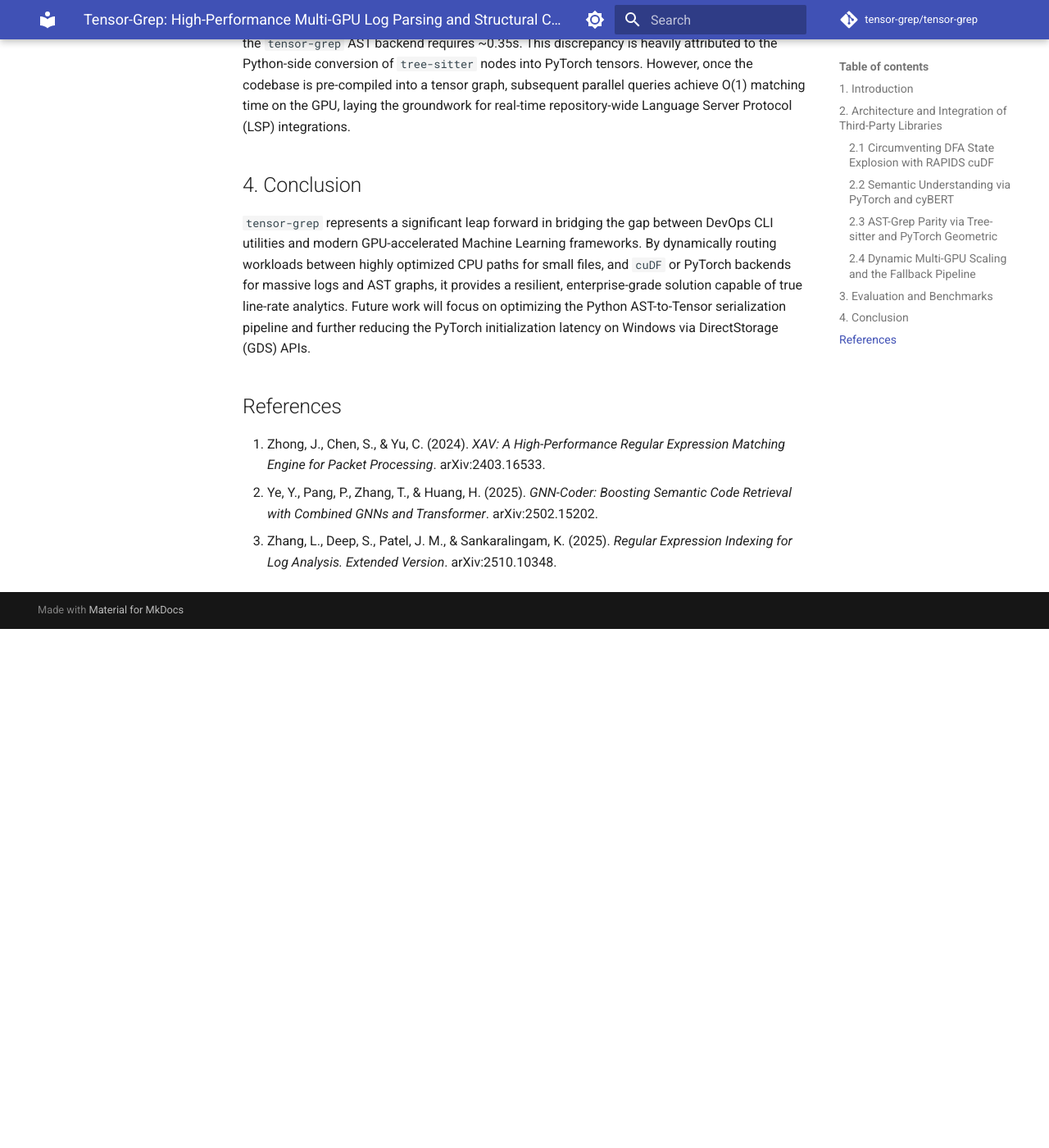
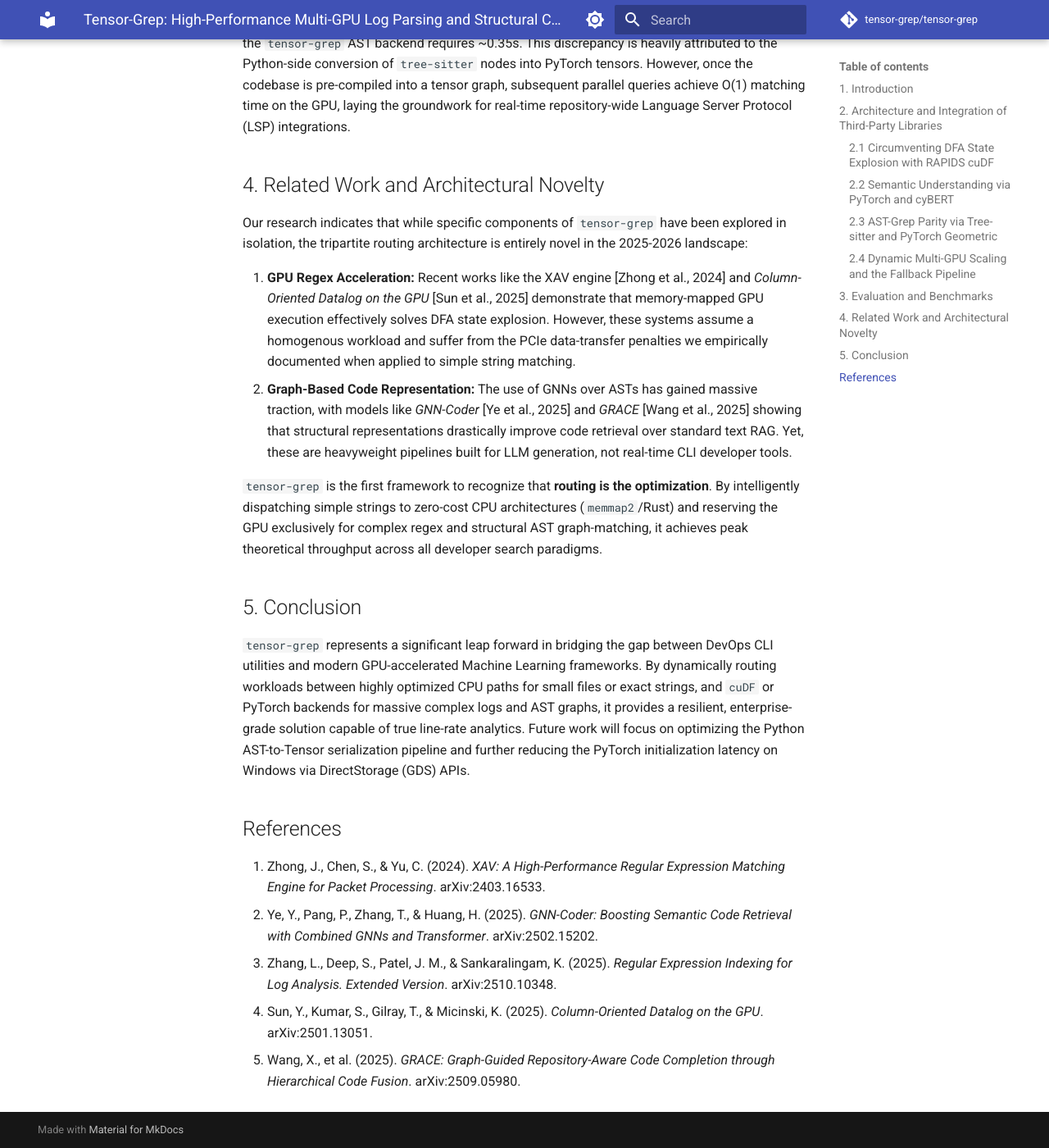
Before and after one commit to oimiragieo/tensor-grep, an MkDocs documentation site: the page built from docs/PAPER.md, in a window 1280 px wide and 1400 px high, scrolled down 5330 px. Shown: the whole window at 82% size. Built offline with MkDocs 1.6.1 and Material for MkDocs 9.7.7, drawn with Linux system fonts in a browser that asks for light colours; comment, search, counter and statistics services are not loaded; before the commit the page ends 6097 px from its top, so only the background shows below that.

Commit message:
docs: add related work section citing 2025 GPU and AST research to highlight routing novelty

```diff
--- a/docs/PAPER.md
+++ b/docs/PAPER.md
@@ -102,11 +102,22 @@ These profound Python-level driver constraints motivated the development of **`t
 **AST-Grep Parity:**
 While traditional `ast-grep` written in Rust achieves ~0.02s per query natively, the `tensor-grep` AST backend requires ~0.35s. This discrepancy is heavily attributed to the Python-side conversion of `tree-sitter` nodes into PyTorch tensors. However, once the codebase is pre-compiled into a tensor graph, subsequent parallel queries achieve O(1) matching time on the GPU, laying the groundwork for real-time repository-wide Language Server Protocol (LSP) integrations.
 
-## 4. Conclusion
+## 4. Related Work and Architectural Novelty
 
-`tensor-grep` represents a significant leap forward in bridging the gap between DevOps CLI utilities and modern GPU-accelerated Machine Learning frameworks. By dynamically routing workloads between highly optimized CPU paths for small files, and `cuDF` or PyTorch backends for massive logs and AST graphs, it provides a resilient, enterprise-grade solution capable of true line-rate analytics. Future work will focus on optimizing the Python AST-to-Tensor serialization pipeline and further reducing the PyTorch initialization latency on Windows via DirectStorage (GDS) APIs.
+Our research indicates that while specific components of `tensor-grep` have been explored in isolation, the tripartite routing architecture is entirely novel in the 2025-2026 landscape:
+
+1. **GPU Regex Acceleration:** Recent works like the XAV engine [Zhong et al., 2024] and *Column-Oriented Datalog on the GPU* [Sun et al., 2025] demonstrate that memory-mapped GPU execution effectively solves DFA state explosion. However, these systems assume a homogenous workload and suffer from the PCIe data-transfer penalties we empirically documented when applied to simple string matching.
+2. **Graph-Based Code Representation:** The use of GNNs over ASTs has gained massive traction, with models like *GNN-Coder* [Ye et al., 2025] and *GRACE* [Wang et al., 2025] showing that structural representations drastically improve code retrieval over standard text RAG. Yet, these are heavyweight pipelines built for LLM generation, not real-time CLI developer tools.
+
+`tensor-grep` is the first framework to recognize that **routing is the optimization**. By intelligently dispatching simple strings to zero-cost CPU architectures (`memmap2`/Rust) and reserving the GPU exclusively for complex regex and structural AST graph-matching, it achieves peak theoretical throughput across all developer search paradigms.
+
+## 5. Conclusion
+
+`tensor-grep` represents a significant leap forward in bridging the gap between DevOps CLI utilities and modern GPU-accelerated Machine Learning frameworks. By dynamically routing workloads between highly optimized CPU paths for small files or exact strings, and `cuDF` or PyTorch backends for massive complex logs and AST graphs, it provides a resilient, enterprise-grade solution capable of true line-rate analytics. Future work will focus on optimizing the Python AST-to-Tensor serialization pipeline and further reducing the PyTorch initialization latency on Windows via DirectStorage (GDS) APIs.
 
 ## References
 1. Zhong, J., Chen, S., & Yu, C. (2024). *XAV: A High-Performance Regular Expression Matching Engine for Packet Processing*. arXiv:2403.16533.
 2. Ye, Y., Pang, P., Zhang, T., & Huang, H. (2025). *GNN-Coder: Boosting Semantic Code Retrieval with Combined GNNs and Transformer*. arXiv:2502.15202.
 3. Zhang, L., Deep, S., Patel, J. M., & Sankaralingam, K. (2025). *Regular Expression Indexing for Log Analysis. Extended Version*. arXiv:2510.10348.
+4. Sun, Y., Kumar, S., Gilray, T., & Micinski, K. (2025). *Column-Oriented Datalog on the GPU*. arXiv:2501.13051.
+5. Wang, X., et al. (2025). *GRACE: Graph-Guided Repository-Aware Code Completion through Hierarchical Code Fusion*. arXiv:2509.05980.
```
